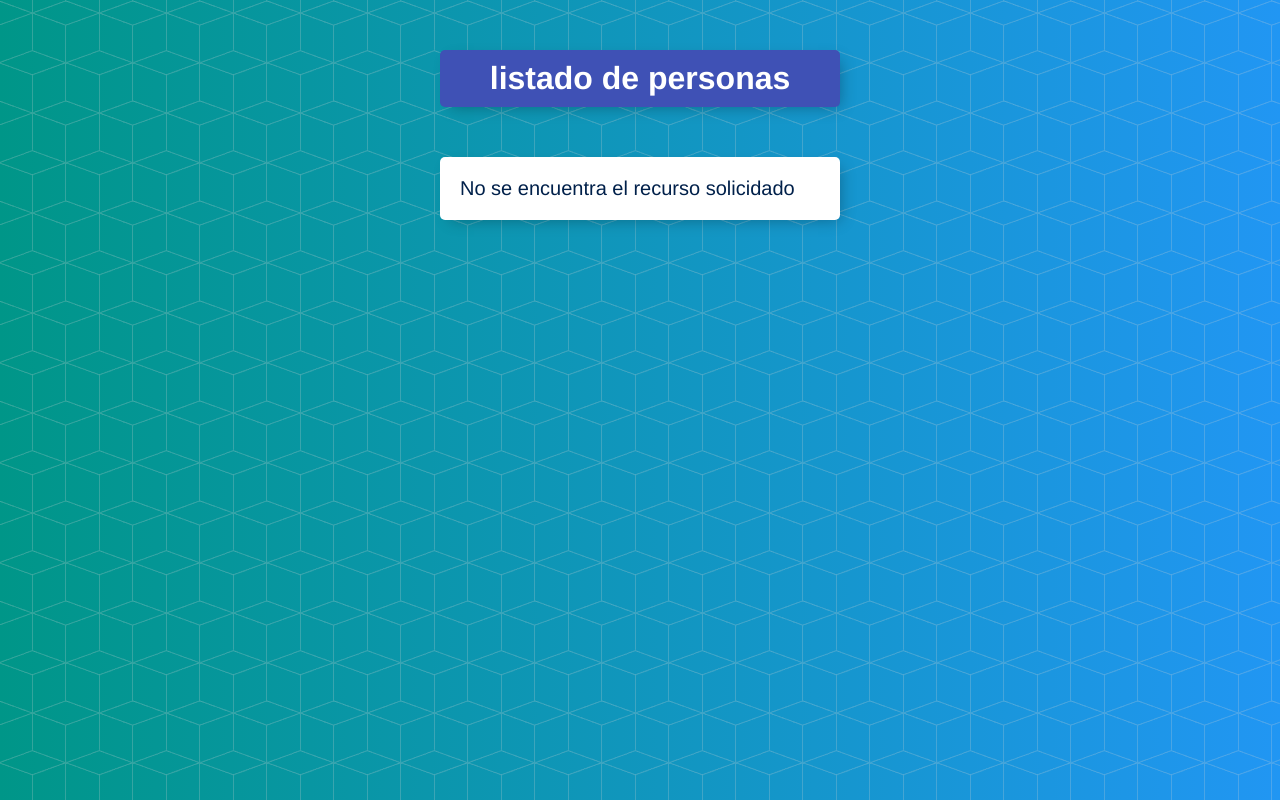
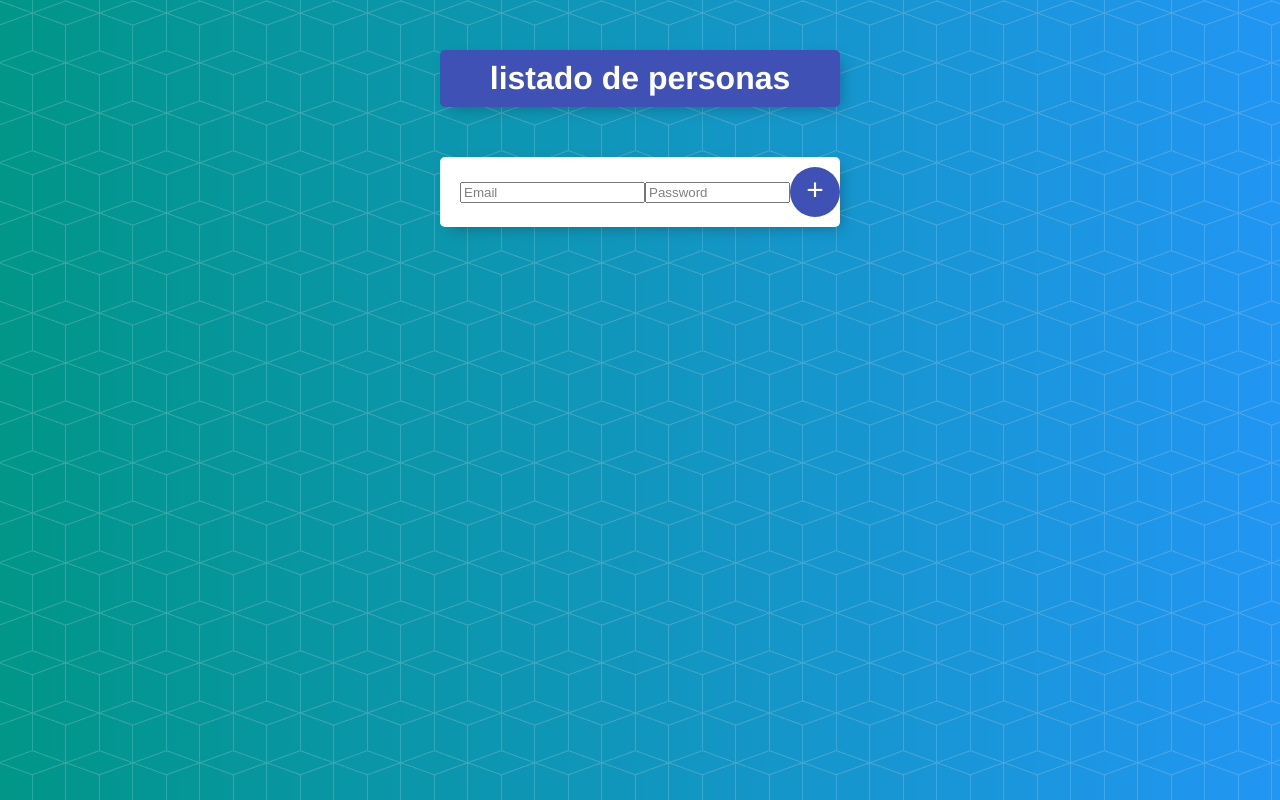
Before and after one commit to jvrgaray/listado-personas, an Angular app: page /login in a window 1280 px wide. Shown: the top 800 px of the page. Built offline with nearby package versions, Linux system fonts and the light colour scheme.

Commit message:
61. Login component

```diff
--- a/src/app/app-routing/app-routing.module.ts
+++ b/src/app/app-routing/app-routing.module.ts
@@ -1,3 +1,4 @@
+import { LoginComponent } from './../login/login.component';
 import { ErrorComponent } from './../error/error.component';
 import { FormularioComponent } from './../personas/formulario/formulario.component';
 import { PersonasComponent } from './../personas/personas.component';
@@ -13,6 +14,7 @@
       { path: ':id', component: FormularioComponent } // editar
     ]
   },
+  { path: 'login', component: LoginComponent },
   { path: '**', component: ErrorComponent }
 
 ];
--- a/src/app/app.module.ts
+++ b/src/app/app.module.ts
@@ -12,6 +12,7 @@
 import { ErrorComponent } from './error/error.component';
 import { DataServices } from './data.services';
 import { HttpClientModule } from '@angular/common/http';
+import { LoginComponent } from './login/login.component';
 
 @NgModule({
   declarations: [
@@ -19,7 +20,8 @@
     PersonaComponent,
     FormularioComponent,
     PersonasComponent,
-    ErrorComponent
+    ErrorComponent,
+    LoginComponent
   ],
   imports: [
     BrowserModule,
--- /dev/null
+++ b/src/app/login/login.component.html
@@ -0,0 +1,11 @@
+<div class="box">
+  <form class="item" #f="ngForm" (ngSubmit)="f.form.valid && login(f)">
+    <div>
+      <input type="email" name="email" placeholder="Email" ngModel required size="20">
+    </div>
+    <div>
+      <input type="password" name="password" placeholder="Password" ngModel required size="15">
+    </div>
+    <button type="submit" style="cursor: pointer">+</button>
+  </form>
+</div>
--- /dev/null
+++ b/src/app/login/login.component.ts
@@ -0,0 +1,20 @@
+import { Component, OnInit } from '@angular/core';
+import { NgForm } from '@angular/forms';
+
+@Component({
+  selector: 'app-login',
+  templateUrl: './login.component.html',
+  styleUrls: ['./login.component.css']
+})
+export class LoginComponent implements OnInit {
+
+  constructor() { }
+
+  ngOnInit() {
+  }
+
+  login(form: NgForm) {
+    const email = form.value.email;
+    const password = form.value.password;
+  }
+}
```
Also changed, not shown: src/app/login/login.component.css (added), 1 other file (tests, documents, lock files or other folders).
